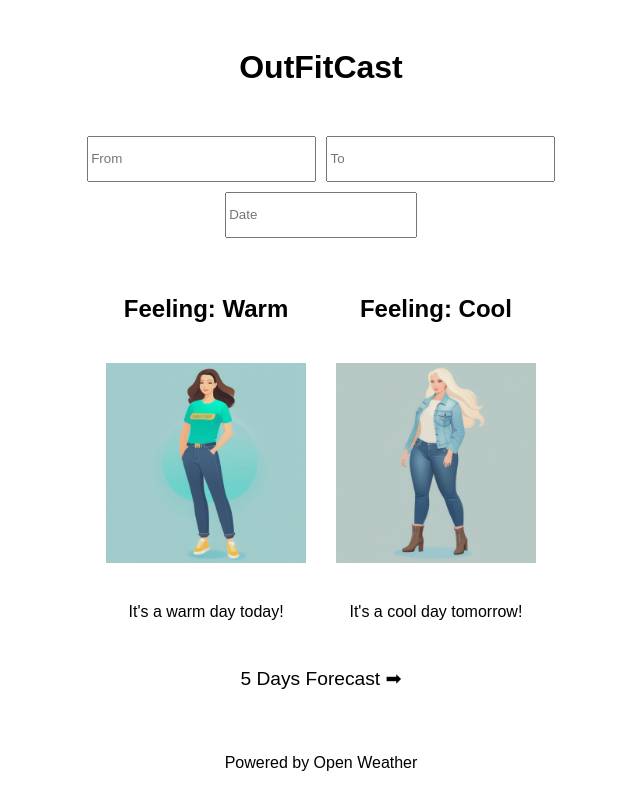
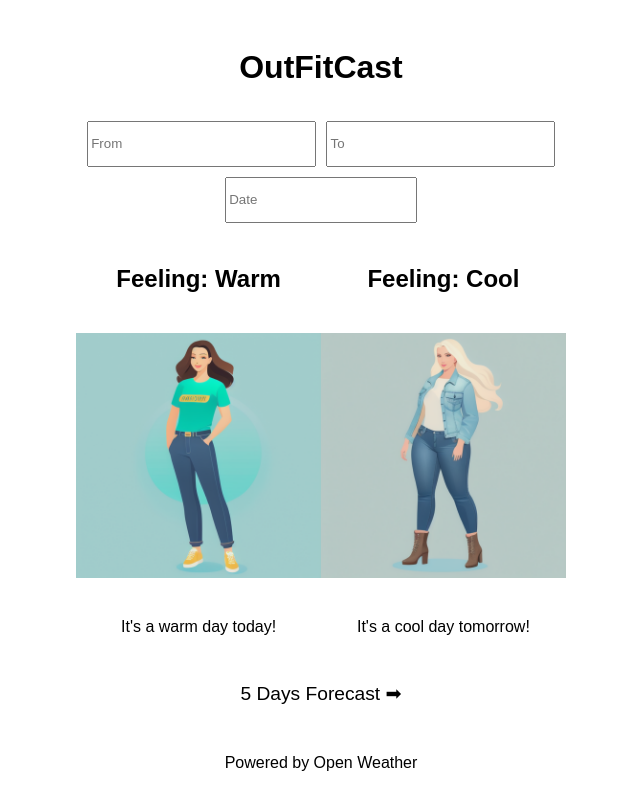
Before and after one commit to taekim-dev/outfit-cast, a Vue app: page / in a window 1280 px wide. Shown: the top 810 px of the page, without its empty margins (319-959 px from the left). Built offline with nearby package versions, Linux system fonts and the light colour scheme.

Commit message:
maxwidth layout change

```diff
--- a/src/components/WeatherDisplay.vue
+++ b/src/components/WeatherDisplay.vue
@@ -24,7 +24,7 @@ export default {
   align-items: center;
   justify-content: center;
   gap: 20px;
-  max-width: 200px;
+  max-width: 50%;
 }
 
 .avatar-wrapper {
@@ -33,7 +33,7 @@ export default {
 }
 
 .avatar {
-  width: auto;
+  width: 100%;
   height: auto;
   max-width: 100%;
   max-height: 100%;
```
